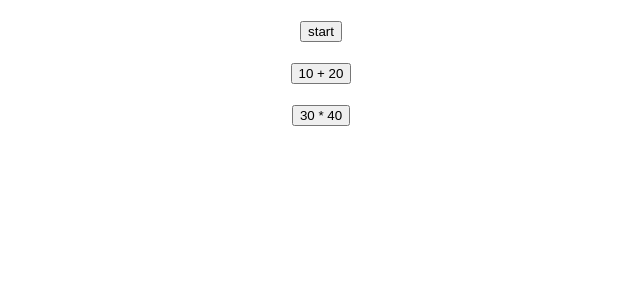
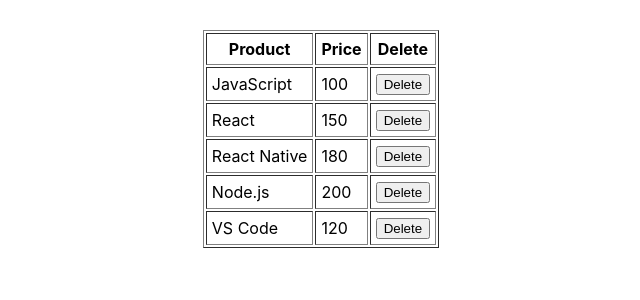
Before and after one commit to Tanongsak-BKK/app1, a React (Create React App) app: page / in a window 1280 px wide. Shown: the top 300 px of the page, without its empty margins (319-959 px from the left). Built offline with nearby package versions, Linux system fonts and the light colour scheme.

Commit message:
Use Refs
Use Refs

```diff
--- a/src/App.js
+++ b/src/App.js
@@ -1,7 +1,7 @@
 import React from "react";
-import { EventData1 } from "./event-data";
+import RefArray from "./ref-array";
 
 export default function App() {
 
-  return <EventData1/>
+  return <RefArray/>;
 }
--- /dev/null
+++ b/src/ref-array.js
@@ -0,0 +1,56 @@
+import React from "react";
+
+export default function RefArray() {
+  const table = React.useRef();
+  const tr = React.useRef([]);
+  const data = [
+    ["JavaScript", "100"],
+    ["React", "150"],
+    ["React Native", "180"],
+    ["Node.js", "200"],
+    ["VS Code", "120"]
+  ];
+
+  const onClickButton = (i) => {
+    const index = tr.current[i].rowIndex;
+    table.current.deleteRow(index);
+  };
+
+  const onMouseOverRow = (i) => {
+    tr.current[i].style.backgroundColor = "yellow";
+  };
+
+  const onMouseOutRow = (i) => {
+    tr.current[i].style.backgroundColor = "white";
+  };
+
+  const tableStyle = {
+    margin: "auto",
+    marginTop: "30px",
+  };
+
+  return (
+    <table ref={table} border="1" cellPadding={5} style={tableStyle}>
+      <tr>
+        <th>Product</th>
+        <th>Price</th>
+        <th>Delete</th>
+      </tr>
+      {data.map((item, i) => {
+        return (
+          <tr
+            ref={(el) => (tr.current[i] = el)}
+            onMouseOver={() => onMouseOverRow(i)}
+            onMouseOut={() => onMouseOutRow(i)}
+          >
+            <td>{item[0]}</td>
+            <td>{item[1]}</td>
+            <td>
+              <button onClick={() => onClickButton(i)}>Delete</button>
+            </td>
+          </tr>
+        );
+      })}
+    </table>
+  );
+}
```
